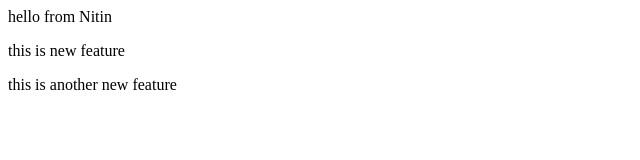
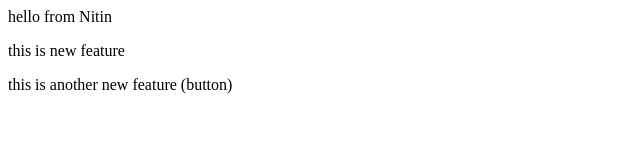
Before and after one commit to nitinsharma20797/script, a plain HTML site: page index.html in a window 1280 px wide. Shown: the full height of the page, 0-640 px from the left. Drawn offline with Linux system fonts and the light colour scheme.

Commit message:
conflict

```diff
--- a/index.html
+++ b/index.html
@@ -1,3 +1,3 @@
 <p>hello from Nitin</p>
 <p>this is new feature</p>
-<p>this is another new feature</p>
+<p>this is another new feature (button)</p>
```
